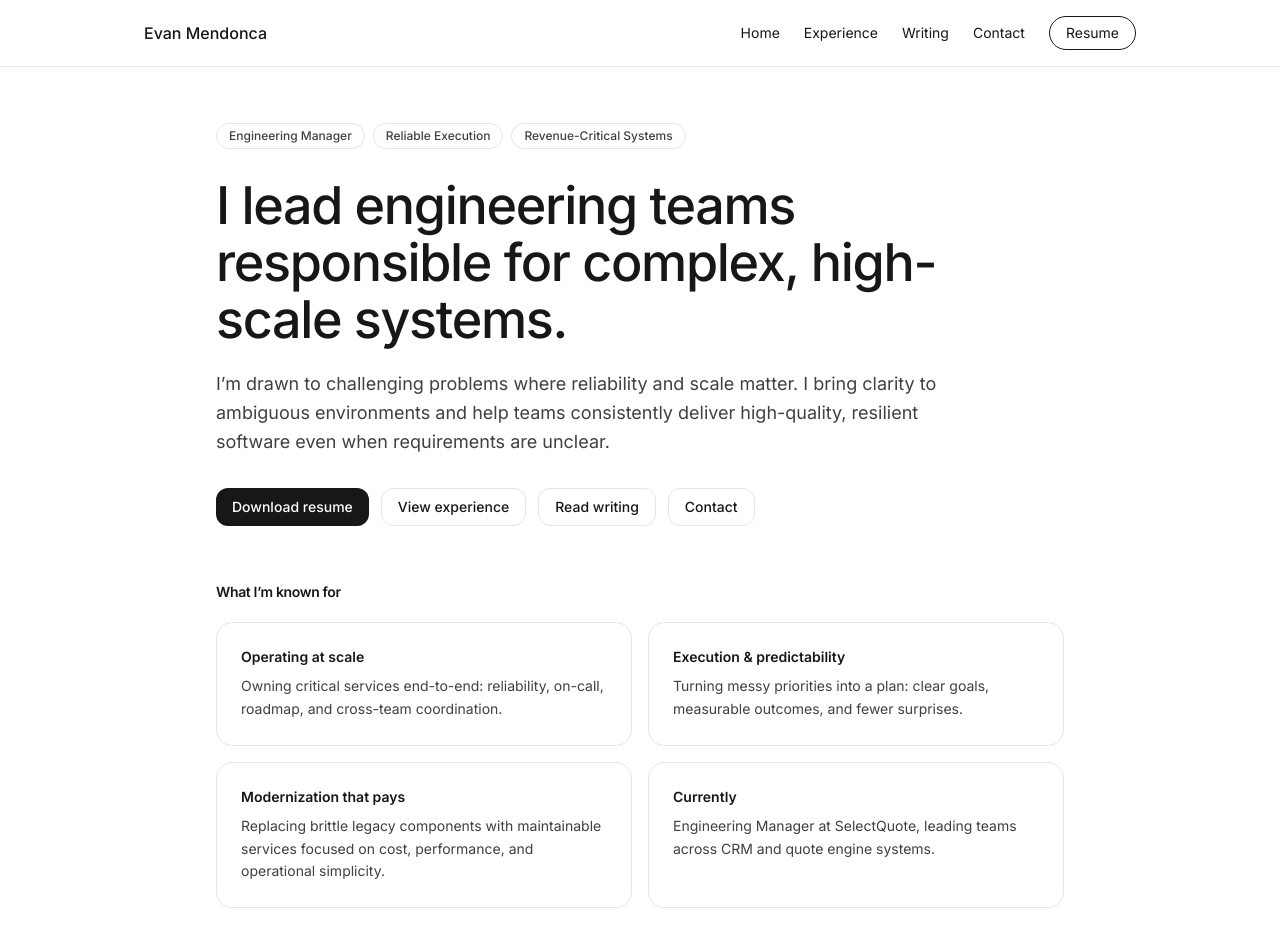
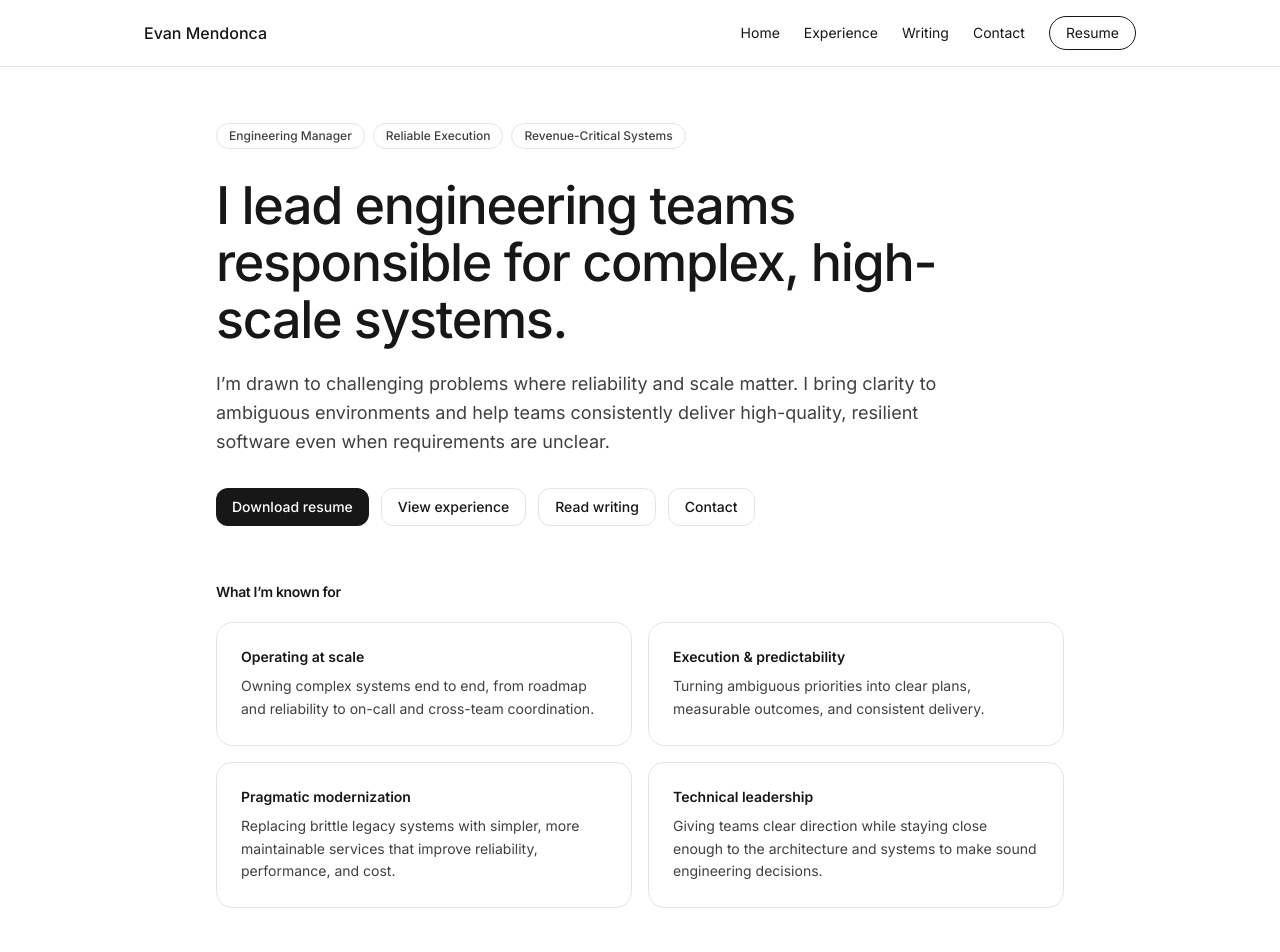
Before and after one commit to evandermendonca/website_v3, a Next.js app: page / in a window 1280 px wide. Shown: the top 952 px of the page. Built offline with nearby package versions, Linux system fonts and the light colour scheme.

Commit message:
Update to main page detail text

```diff
--- a/src/app/page.tsx
+++ b/src/app/page.tsx
@@ -103,23 +103,23 @@ export default function HomePage() {
 
         <div className="mt-5 grid gap-4 sm:grid-cols-2">
           <Card title="Operating at scale">
-            Owning critical services end-to-end: reliability, on-call, roadmap,
-            and cross-team coordination.
+            Owning complex systems end to end, from roadmap and reliability to
+            on-call and cross-team coordination.
           </Card>
 
           <Card title="Execution & predictability">
-            Turning messy priorities into a plan: clear goals, measurable
-            outcomes, and fewer surprises.
+            Turning ambiguous priorities into clear plans, measurable outcomes,
+            and consistent delivery.
           </Card>
 
-          <Card title="Modernization that pays">
-            Replacing brittle legacy components with maintainable services
-            focused on cost, performance, and operational simplicity.
+          <Card title="Pragmatic modernization">
+            Replacing brittle legacy systems with simpler, more maintainable
+            services that improve reliability, performance, and cost.
           </Card>
 
-          <Card title="Currently">
-            Engineering Manager at SelectQuote, leading teams across CRM and
-            quote engine systems.
+          <Card title="Technical leadership">
+            Giving teams clear direction while staying close enough to the
+            architecture and systems to make sound engineering decisions.
           </Card>
         </div>
       </section>
```
